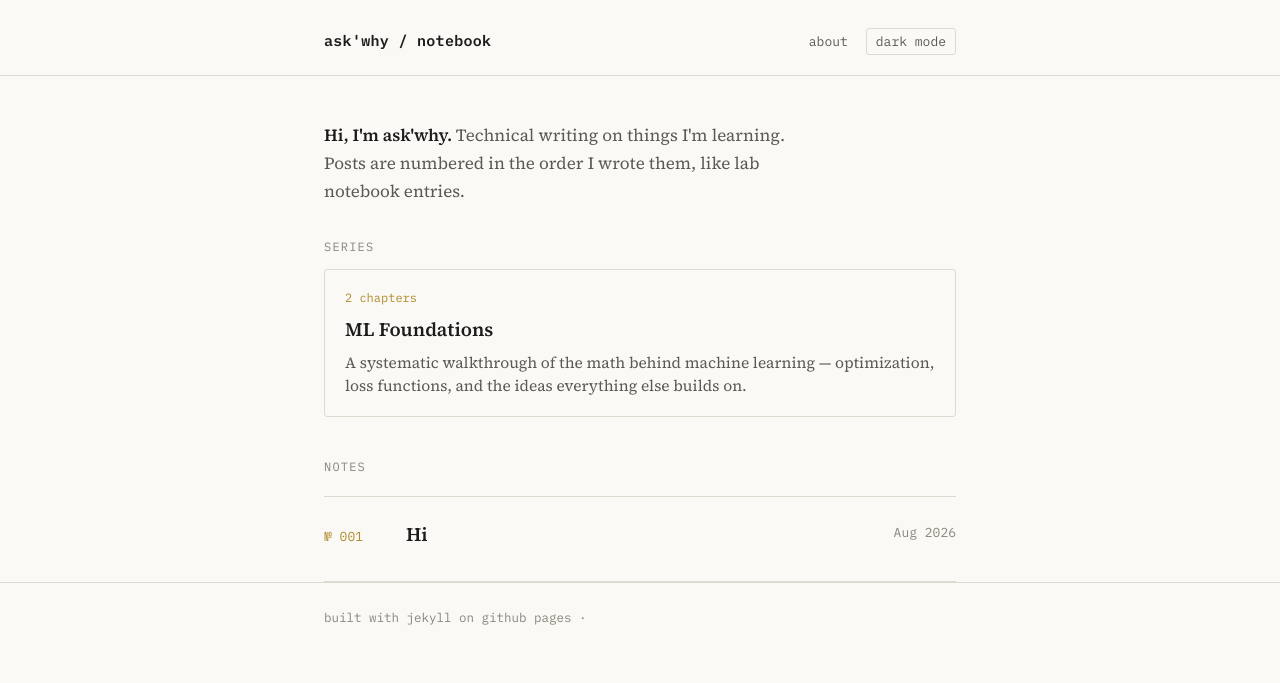
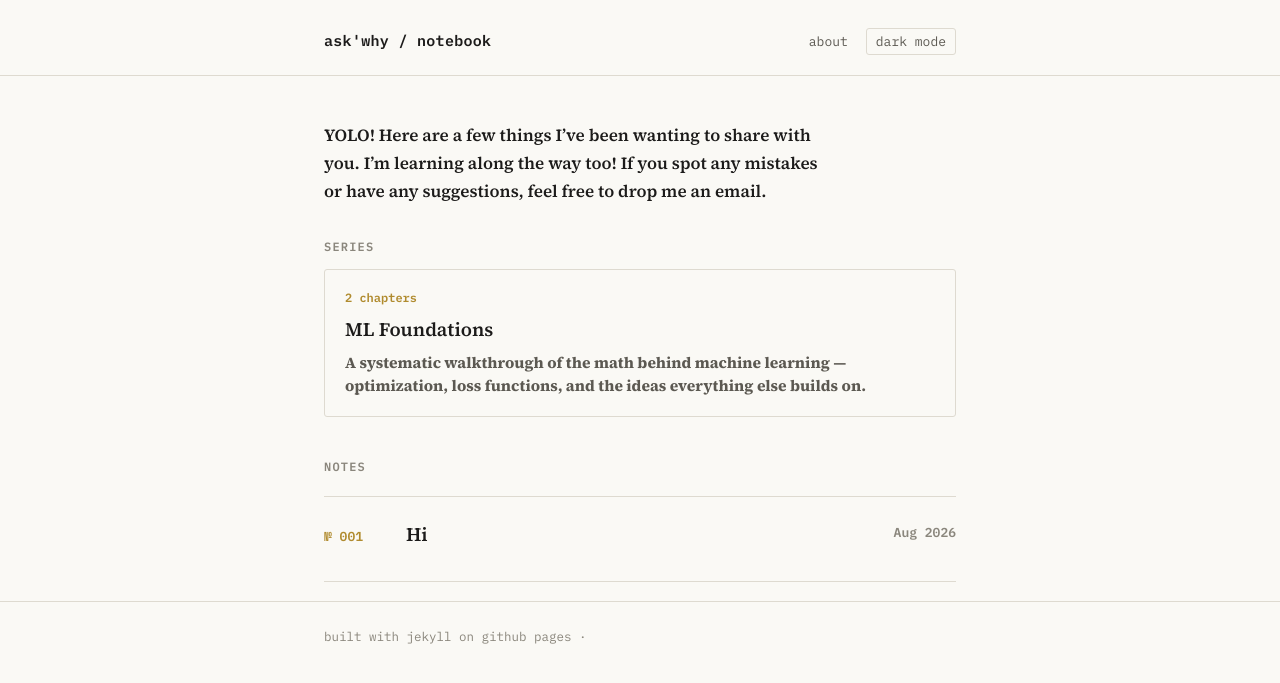
Before and after one commit to adarsh-s-kamatagi/adarsh-s-kamatagi.github.io, a Jekyll site: the page built from index.md, in a window 1280 px wide. Shown: the top 683 px of the page. Built offline with Jekyll 4.4.1, drawn with Linux system fonts in a browser that asks for light colours; nearby versions of some CDN libraries.

Commit message:
Revise introduction in index.md
Updated introduction text to reflect new content and tone.

```diff
--- a/index.md
+++ b/index.md
@@ -3,8 +3,7 @@ layout: default
 permalink: /
 ---
 <p class="intro">
-  <strong>Hi, I'm {{ site.title }}.</strong> {{ site.description }} Posts are numbered in the order I wrote them, like lab notebook entries.
-</p>
+  <strong>YOLO! Here are a few things I’ve been wanting to share with you. I’m learning along the way too! If you spot any mistakes or have any suggestions, feel free to drop me an email.
 
 <div class="section-label">Series</div>
 <div class="series-grid">
```
